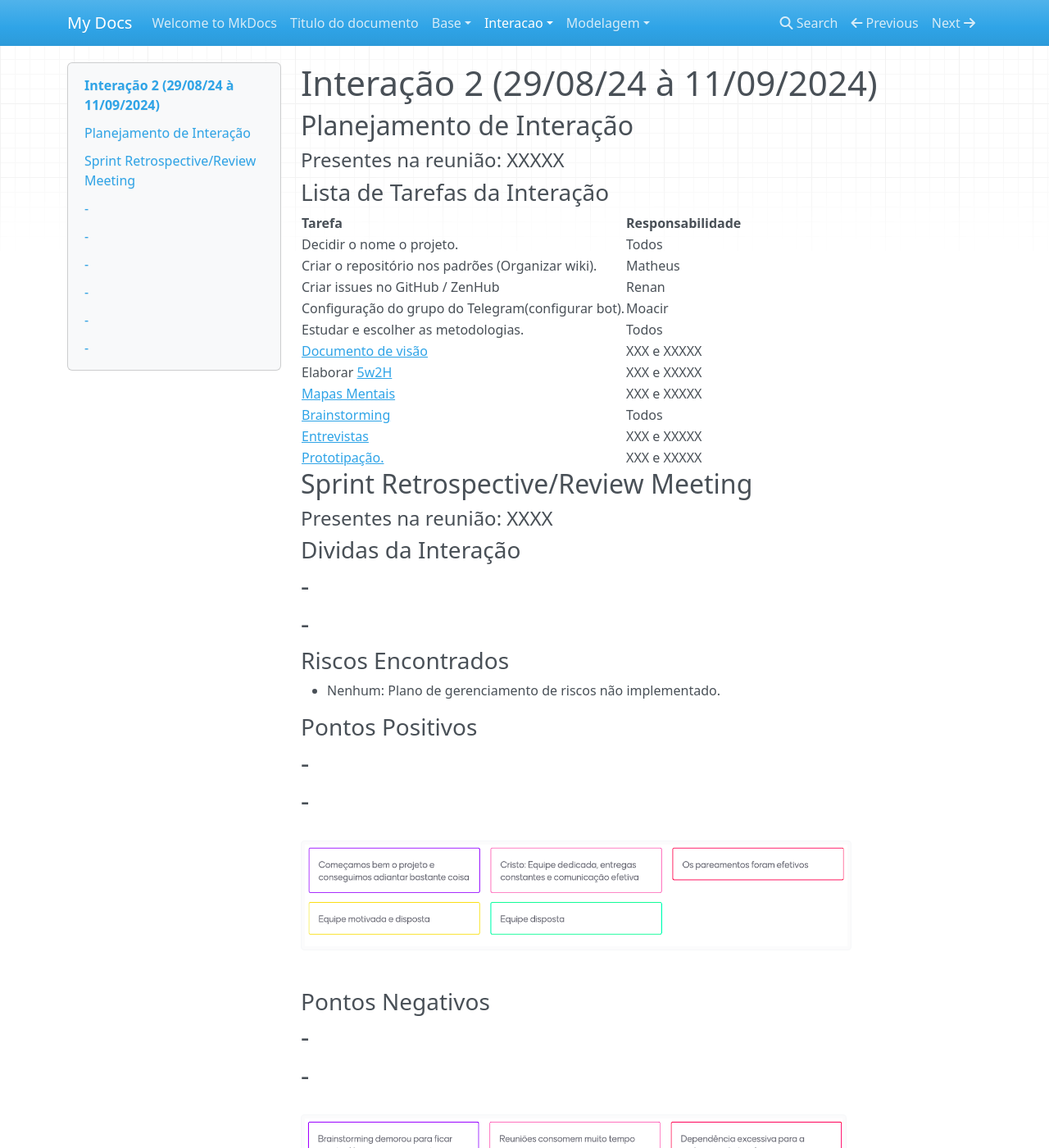
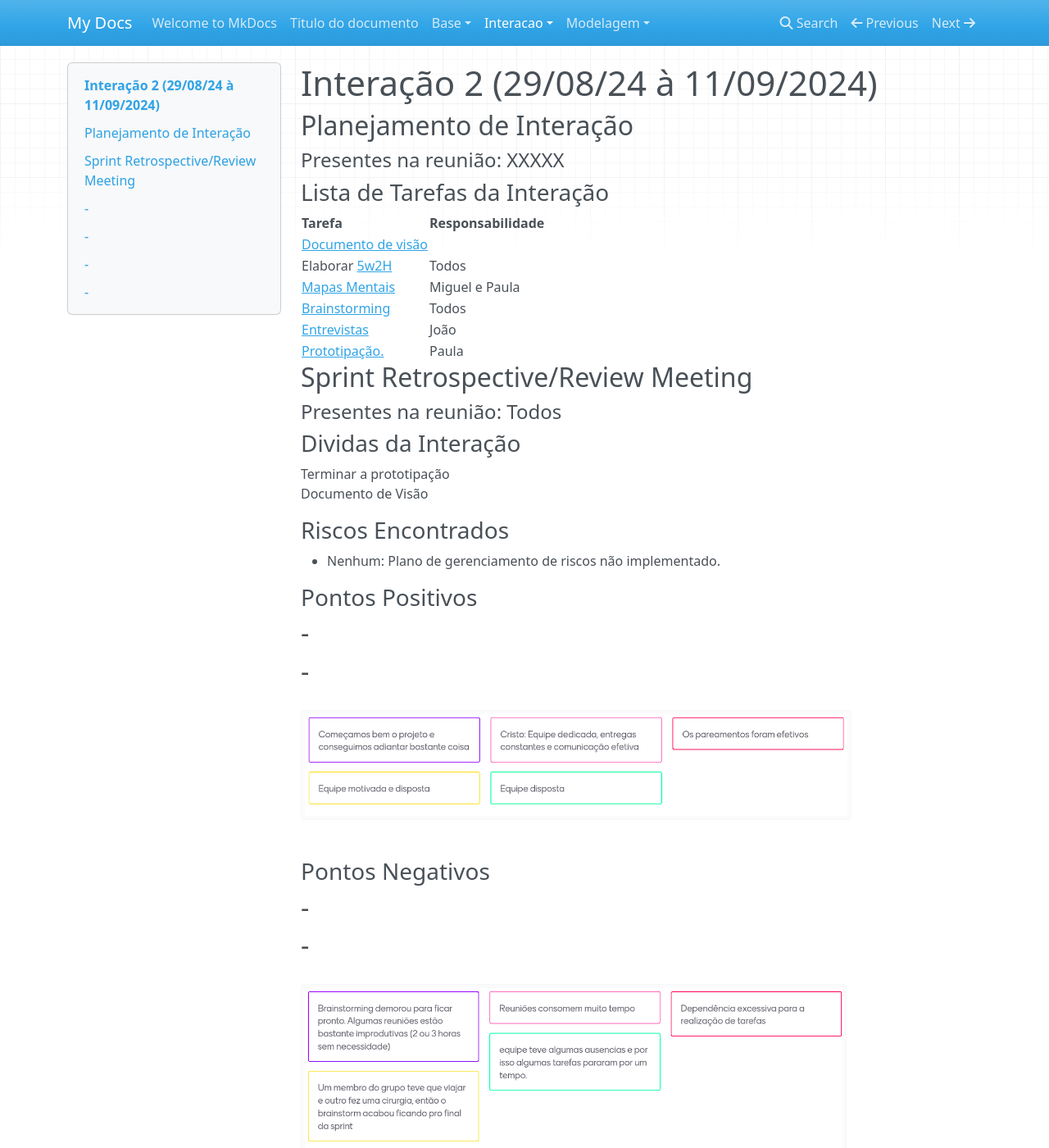
Before and after one commit to Projetos-de-Extensao/PBE_24.2_8001_III_EVE-Plus, an MkDocs documentation site: the page built from docs/interacao/iteracao2.md, in a window 1280 px wide and 1400 px high. Shown: the whole window at 82% size. Built offline with MkDocs 1.6.1, drawn with Linux system fonts in a browser that asks for light colours; nearby versions of some CDN libraries; some of the changed text lies outside the part shown.

Commit message:
Update iteracao2.md

```diff
--- a/docs/interacao/iteracao2.md
+++ b/docs/interacao/iteracao2.md
@@ -13,27 +13,20 @@ title: Interação 2
 
 |Tarefa|Responsabilidade|
 |---|----|
-| Decidir o nome o projeto.|Todos|
-| Criar o repositório nos padrões (Organizar wiki).| Matheus|
-| Criar issues no GitHub / ZenHub| Renan|
-| Configuração do grupo do Telegram(configurar bot).|Moacir|
-| Estudar e escolher as metodologias.| Todos|
-| [Documento de visão](https://github.com/xxx/xxx.md) |XXX e XXXXX|
-| Elaborar [5w2H](https://github.com/xxx/xxx.md) |XXX e XXXXX|
-| [Mapas Mentais](https://github.com/xxx/xxx.md) |XXX e XXXXX|
+| [Documento de visão](https://github.com/xxx/xxx.md) | |
+| Elaborar [5w2H](https://github.com/xxx/xxx.md) |Todos|
+| [Mapas Mentais](https://github.com/xxx/xxx.md) |Miguel e Paula|
 | [Brainstorming](https://github.com/UnBArqDsw/2020.1_G7_TCM/blob/master/docs/base/Brainstorm.md) |Todos|
-|[Entrevistas](https://github.com/xxx/xxx.md) |XXX e XXXXX|
-|[Prototipação.](https://github.com/xxx/xxx.md) |XXX e XXXXX|
+|[Entrevistas](https://github.com/xxx/xxx.md) |João|
+|[Prototipação.](https://github.com/xxx/xxx.md) |Paula|
 
 ## Sprint Retrospective/Review Meeting
 
-#### Presentes na reunião: XXXX
+#### Presentes na reunião: Todos
 
 ### Dividas da Interação
--
--
--
--
+Terminar a prototipação
+Documento de Visão
 
 ### Riscos Encontrados
 
```
Also changed, not shown: other parts of docs/interacao/iteracao2.md (+2 -4 lines).
